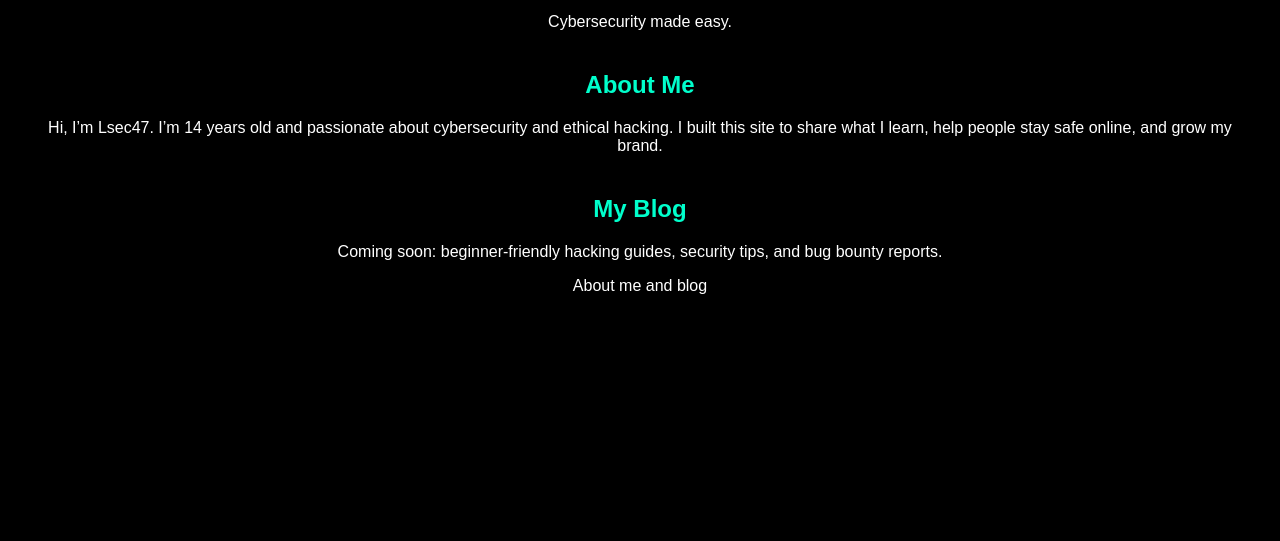
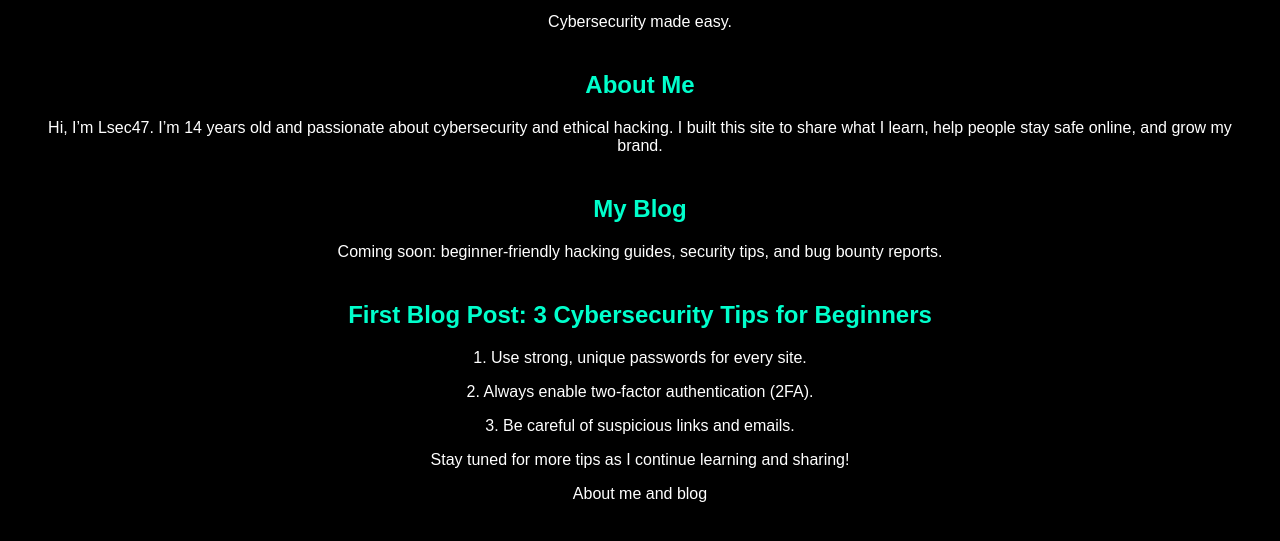
Before and after one commit to Lsec47/Lsec.gifthub.io, a plain HTML site: page index.html in a window 1280 px wide. Shown: the part 107-648 px from the top of the page. Drawn offline with Linux system fonts and the light colour scheme.

Commit message:
Update index.html

```diff
--- a/index.html
+++ b/index.html
@@ -33,5 +33,12 @@
     <p>Coming soon: beginner-friendly hacking guides, security tips, and bug bounty reports.</p>
   </div>
 </body>
+<div class="section">
+  <h2>First Blog Post: 3 Cybersecurity Tips for Beginners</h2>
+  <p>1. Use strong, unique passwords for every site.</p>
+  <p>2. Always enable two-factor authentication (2FA).</p>
+  <p>3. Be careful of suspicious links and emails.</p>
+  <p>Stay tuned for more tips as I continue learning and sharing!</p>
+</div>
 </html>
 About me and blog
```
